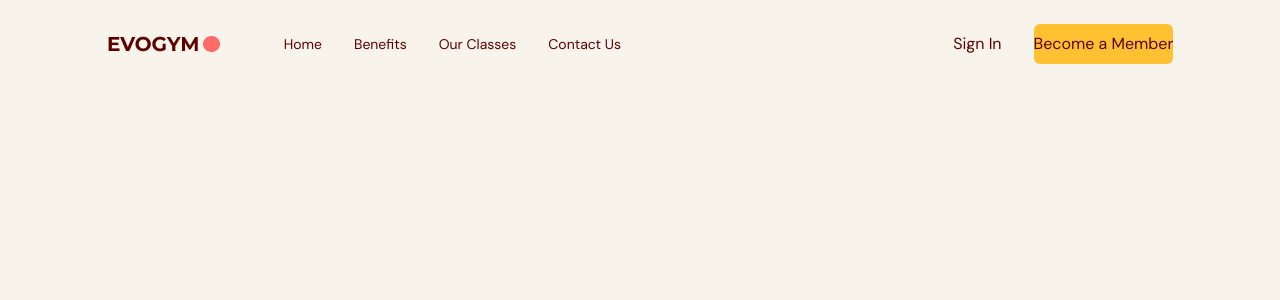
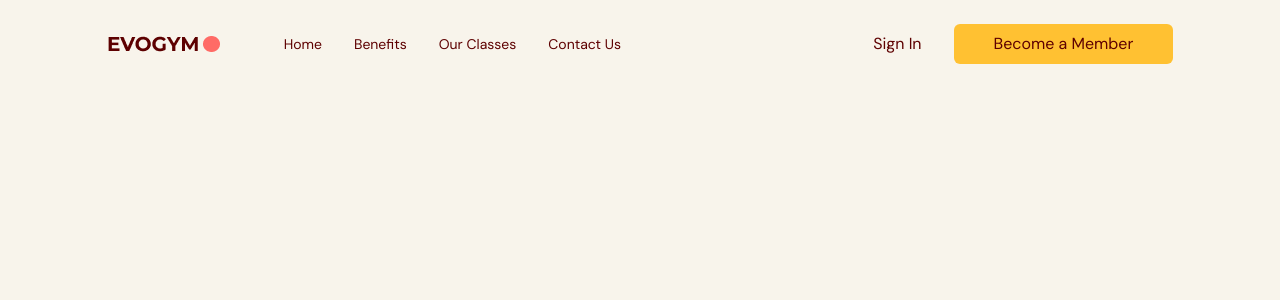
Before and after one commit to aniruddhabagal/fitness-gym-app, a React (Vite) app: page / in a window 1280 px wide. Shown: the top 300 px of the page. Built offline with nearby package versions, Linux system fonts and the light colour scheme.

Commit message:
Added Styke to ActionButton

```diff
--- a/src/shared/ActionButton.tsx
+++ b/src/shared/ActionButton.tsx
@@ -1,6 +1,7 @@
-import { Children } from "react";
+import React from "react";
 import AnchorLink from "react-anchor-link-smooth-scroll";
 import { SelectedPage } from "./types";
+
 type Props = {
   children: React.ReactNode;
   setSelectedPage: (value: SelectedPage) => void;
@@ -9,7 +10,7 @@
 const ActionButton = ({ children, setSelectedPage }: Props) => {
   return (
     <AnchorLink
-      className="px-100 rounded-md bg-secondary-500 py-2 hover:bg-primary-500 hover:text-white"
+      className="rounded-md bg-secondary-500 px-10 py-2 hover:bg-primary-500 hover:text-white"
       onClick={() => setSelectedPage(SelectedPage.ContactUs)}
       href={`#${SelectedPage.ContactUs}`}
     >
```
